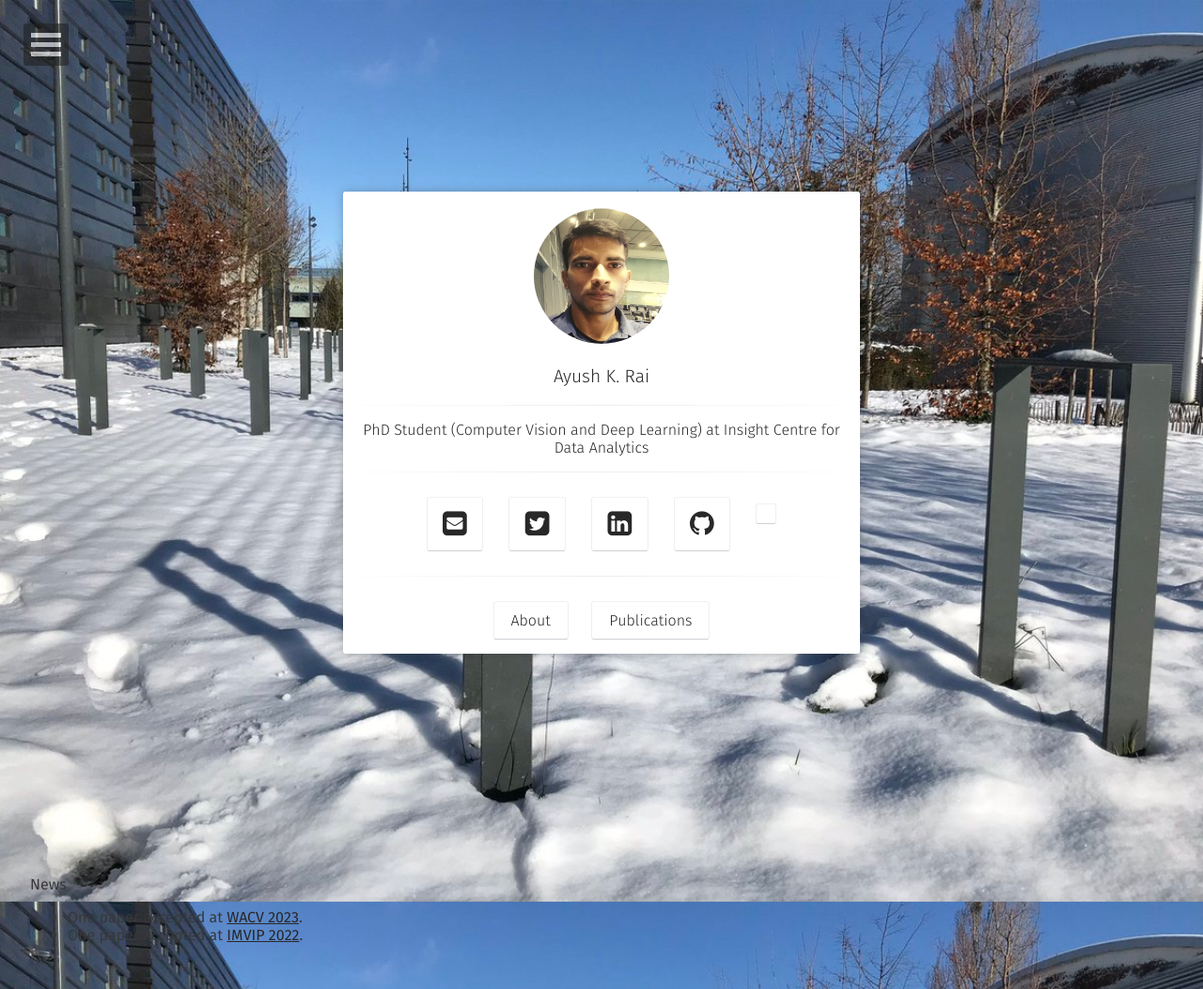
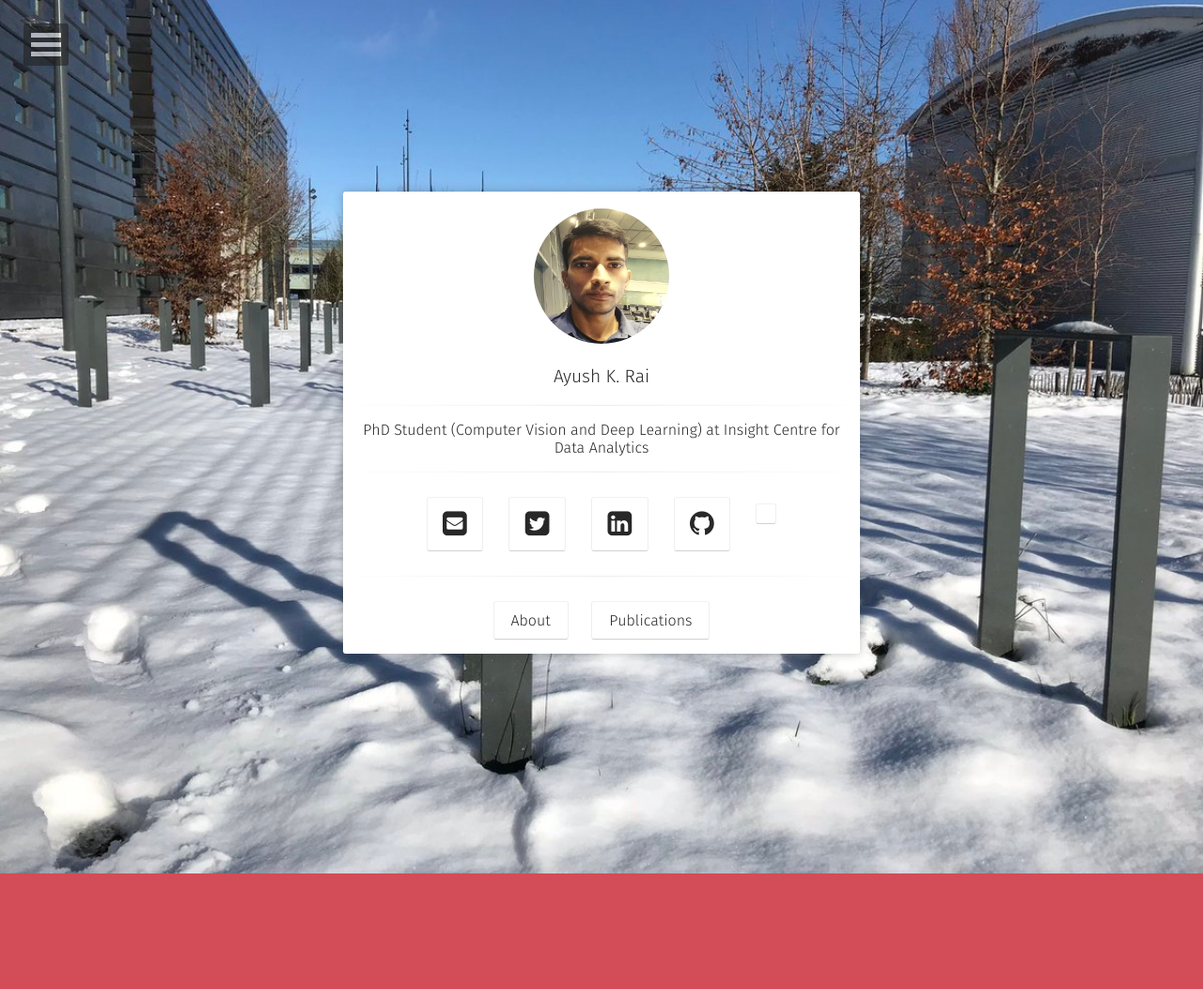
Before and after one commit to rayush7/rayush7.github.io, a Jekyll site: the page built from index.html, in a window 1280 px wide. Shown: the whole page at 94% size. Built offline with Jekyll 4.4.1, drawn with Linux system fonts in a browser that asks for light colours; some web fonts are replaced; a style sheet for code colours, icons or effects is not loaded.

Commit message:
updated home.html

```diff
--- a/_layouts/home.html
+++ b/_layouts/home.html
@@ -50,20 +50,5 @@
         </div>
     </header>
     {% include scripts.html %}
-
-    <table style="width:100%;border:0px;border-spacing:0px;border-collapse:separate;margin-right:auto;margin-left:auto;">
-        <tr>
-          <td style="padding:2.5%;width:100%;vertical-align:middle">
-            <heading>News</heading>
-            <p></p>
-            <div class="listbox">
-              <ul>
-                <li> One paper accepted at <a href="https://wacv2023.thecvf.com/">WACV 2023</a>.
-                    <li> One paper accepted at <a href="https://imvipconference.github.io/">IMVIP 2022</a>.
-                </ul>
-            </div>
-          </td>
-        </tr>
-      </table>
 </body>
 </html>
```
